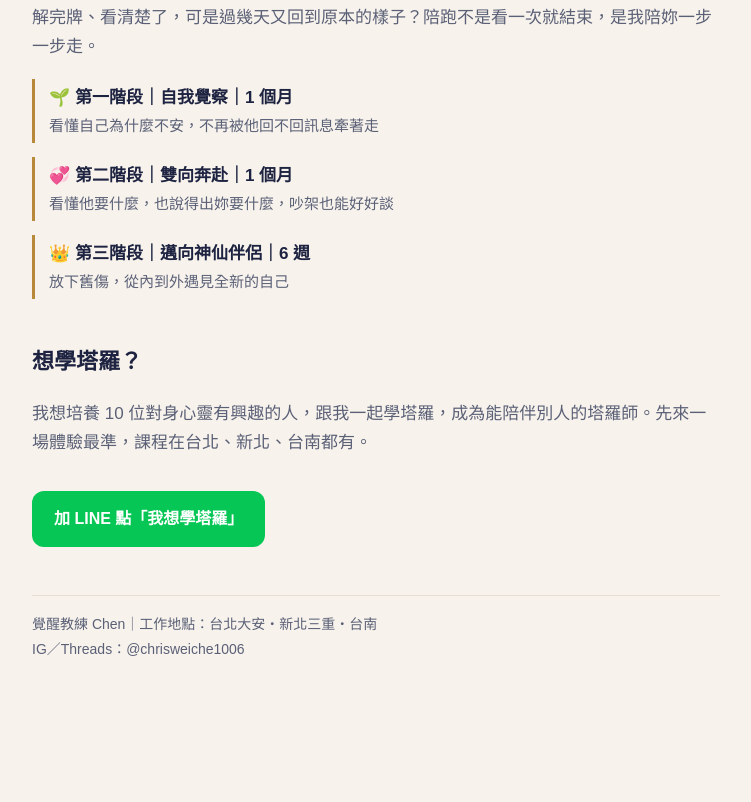
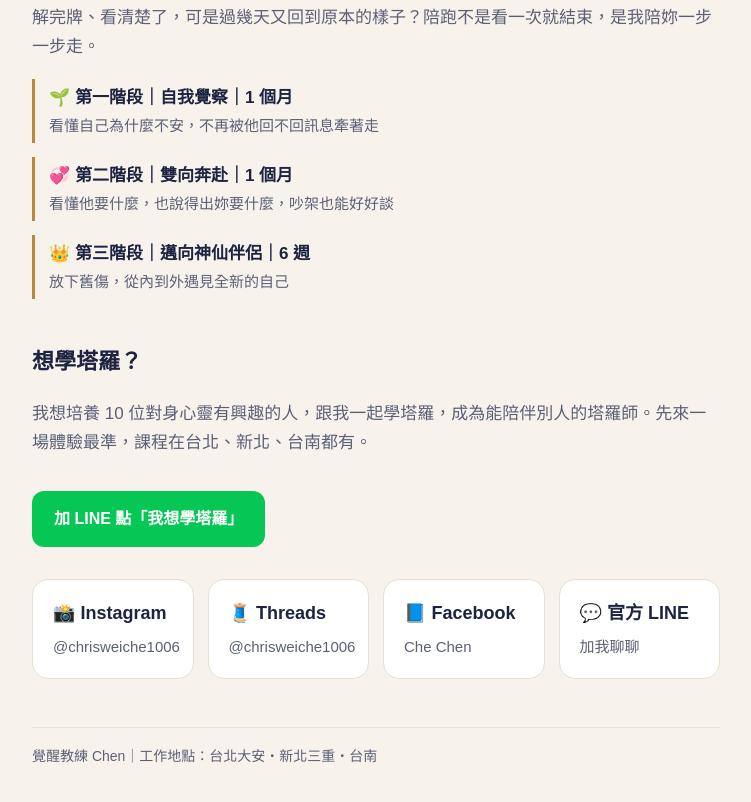
Before and after one commit to chrisweiche19911006/awakencoach-site, a plain HTML site: page index.html in a window 1280 px wide. Shown: the part 1056-1858 px from the top of the page, without its empty margins (264-1015 px from the left). Before the commit the page ends 1781 px from the top, so only its background shows below. Drawn offline with Linux system fonts and the light colour scheme.

Commit message:
首頁加 IG／Threads／FB／官方 LINE 連結
Co-Authored-By: Claude Opus 5.5 <noreply@anthropic.com>

```diff
--- a/index.html
+++ b/index.html
@@ -7,7 +7,7 @@
 <meta name="description" content="龜山覺醒教練 Chen，塔羅情感教練。用很落地的方法陪妳看懂感情、看見自己：解牌、情感陪跑、塔羅課程。台北大安・新北三重・台南。">
 <link rel="canonical" href="https://awakencoach.tw/">
 <script type="application/ld+json">
-{"@context":"https://schema.org","@type":"Person","name":"覺醒教練 Chen","alternateName":"龜山覺醒教練","jobTitle":"塔羅情感教練","url":"https://awakencoach.tw/","areaServed":["桃園市龜山區","台北市","新北市","台南市"],"sameAs":["https://www.instagram.com/chrisweiche1006/","https://www.threads.net/@chrisweiche1006","https://lin.ee/7TJ603O"]}
+{"@context":"https://schema.org","@type":"Person","name":"覺醒教練 Chen","alternateName":"龜山覺醒教練","jobTitle":"塔羅情感教練","url":"https://awakencoach.tw/","areaServed":["桃園市龜山區","台北市","新北市","台南市"],"sameAs":["https://www.instagram.com/chrisweiche1006/","https://www.threads.net/@chrisweiche1006","https://www.facebook.com/profile.php?id=100013899103094","https://lin.ee/7TJ603O"]}
 </script>
 <style>
 :root{--bg:#f7f3ec;--ink:#1d2340;--soft:#5b6077;--gold:#b8893a;--card:#fff;--line:#e6dfd2}
@@ -52,7 +52,14 @@ footer{margin-top:48px;color:var(--soft);font-size:14px;border-top:1px solid var
   <p class="lead">我想培養 10 位對身心靈有興趣的人，跟我一起學塔羅，成為能陪伴別人的塔羅師。先來一場體驗最準，課程在台北、新北、台南都有。</p>
   <a class="btn" href="https://lin.ee/7TJ603O" target="_blank" rel="noopener">加 LINE 點「我想學塔羅」</a>
 
-  <footer>覺醒教練 Chen｜工作地點：台北大安・新北三重・台南<br>IG／Threads：@chrisweiche1006</footer>
+  <div class="grid" style="grid-template-columns:repeat(auto-fit,minmax(140px,1fr))">
+    <a class="card" href="https://www.instagram.com/chrisweiche1006/" target="_blank" rel="noopener"><b>📸 Instagram</b><span>@chrisweiche1006</span></a>
+    <a class="card" href="https://www.threads.net/@chrisweiche1006" target="_blank" rel="noopener"><b>🧵 Threads</b><span>@chrisweiche1006</span></a>
+    <a class="card" href="https://www.facebook.com/profile.php?id=100013899103094" target="_blank" rel="noopener"><b>📘 Facebook</b><span>Che Chen</span></a>
+    <a class="card" href="https://lin.ee/7TJ603O" target="_blank" rel="noopener"><b>💬 官方 LINE</b><span>加我聊聊</span></a>
+  </div>
+
+  <footer>覺醒教練 Chen｜工作地點：台北大安・新北三重・台南</footer>
 </main>
 </body>
 </html>
```
